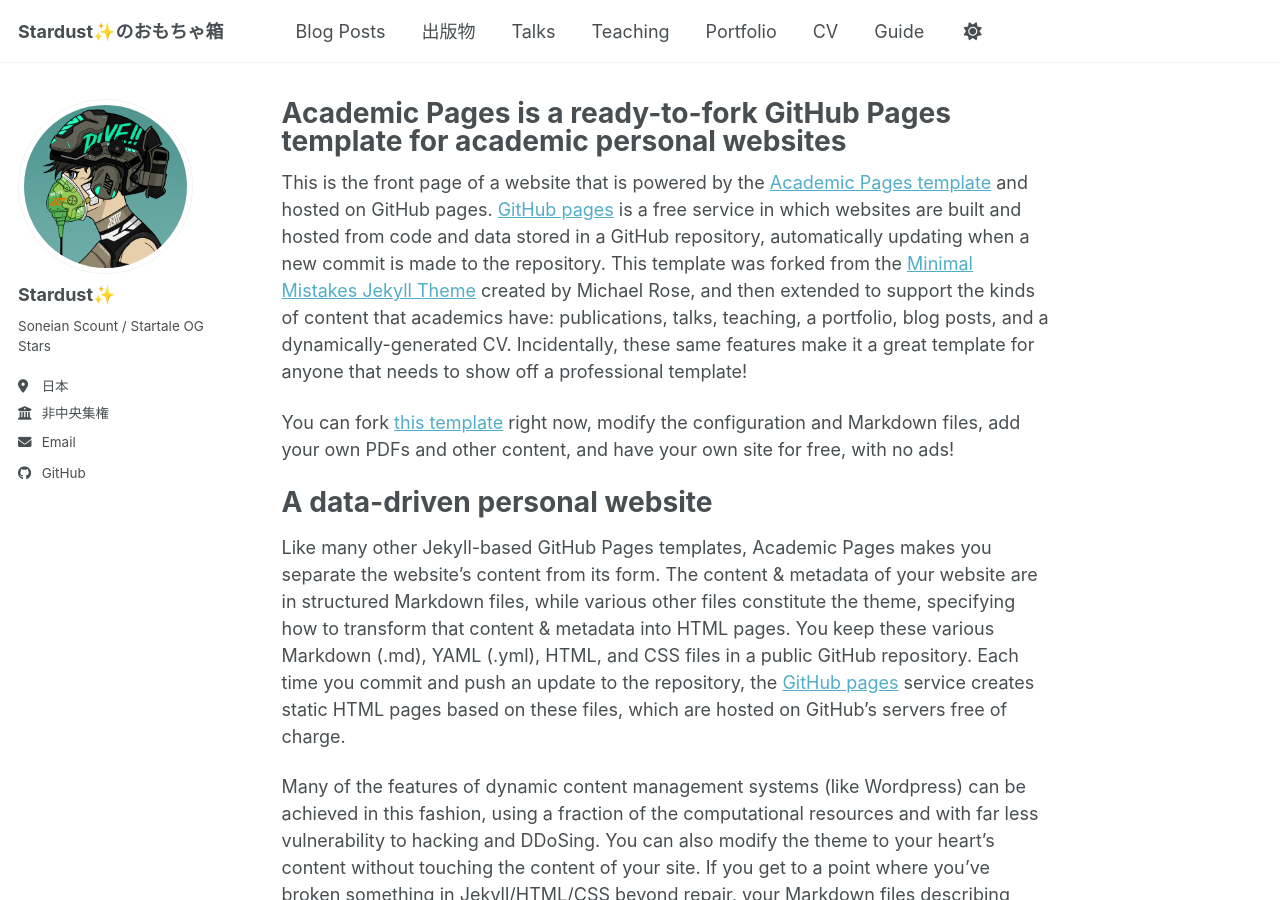
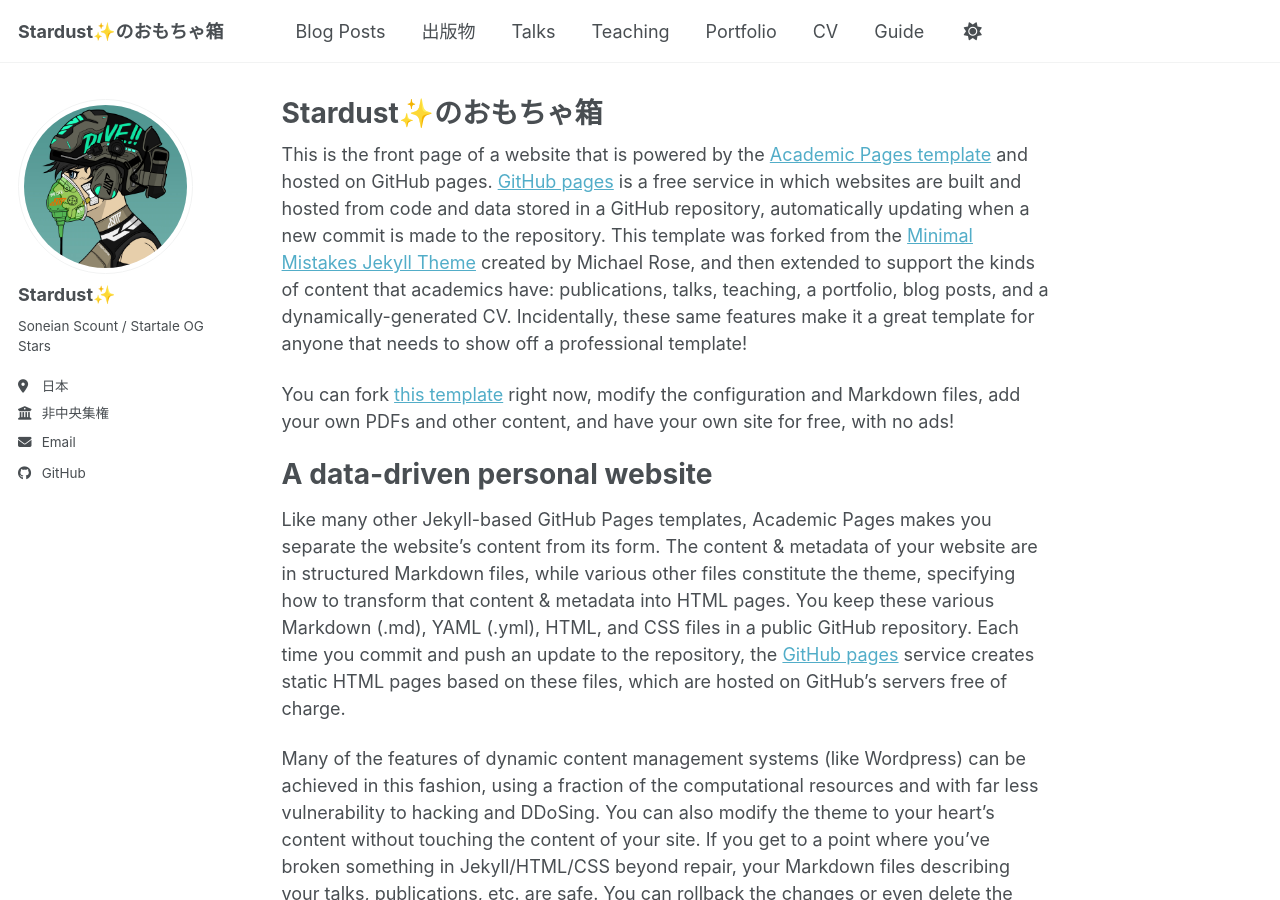
Before and after one commit to stardustdotbox/stardustdotbox.github.io, a Jekyll site: the page built from _pages/about.md, in a window 1280 px wide and 900 px high. Built offline with Jekyll 4.4.1, drawn with Linux system fonts in a browser that asks for light colours; a script bundle is joined from its source files by our own code; library files that are not in the unit come from our copies.

Commit message:
ホームページ初期設定

```diff
--- a/_config.yml
+++ b/_config.yml
@@ -7,7 +7,7 @@
 # server process.
 
 # Basic Site Settings
-locale                   : "en-US"
+locale                   : "ja-JP"
 site_theme               : "default" # the available themes options are "default", "air", "sunrise", "mint", "dirt" and "contrast"
 title                    : "Stardust✨のおもちゃ箱"
 title_separator          : "-"
--- a/_pages/about.md
+++ b/_pages/about.md
@@ -1,6 +1,6 @@
 ---
 permalink: /
-title: "Academic Pages is a ready-to-fork GitHub Pages template for academic personal websites"
+title: "Stardust✨のおもちゃ箱"
 author_profile: true
 redirect_from:
   - /about/
```
